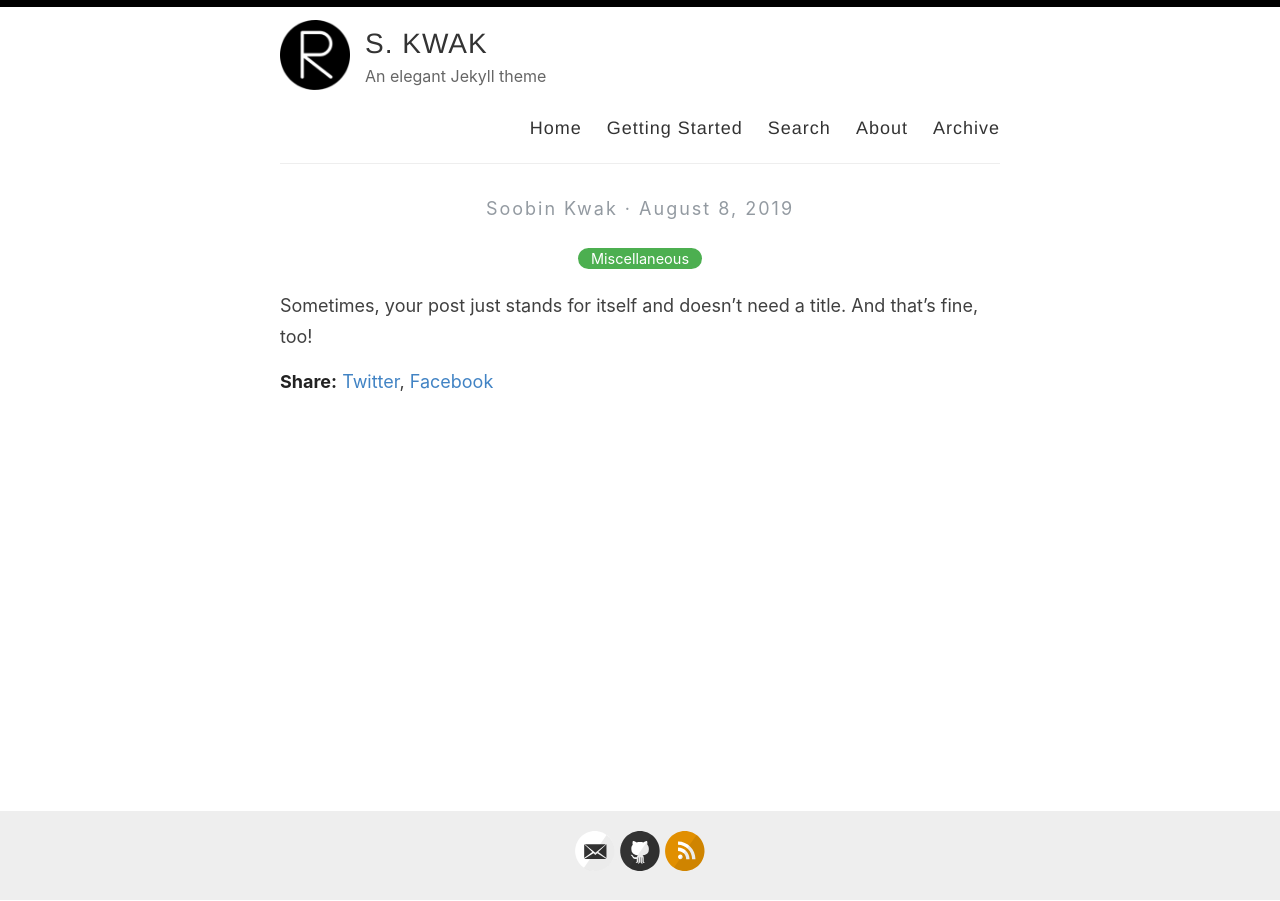
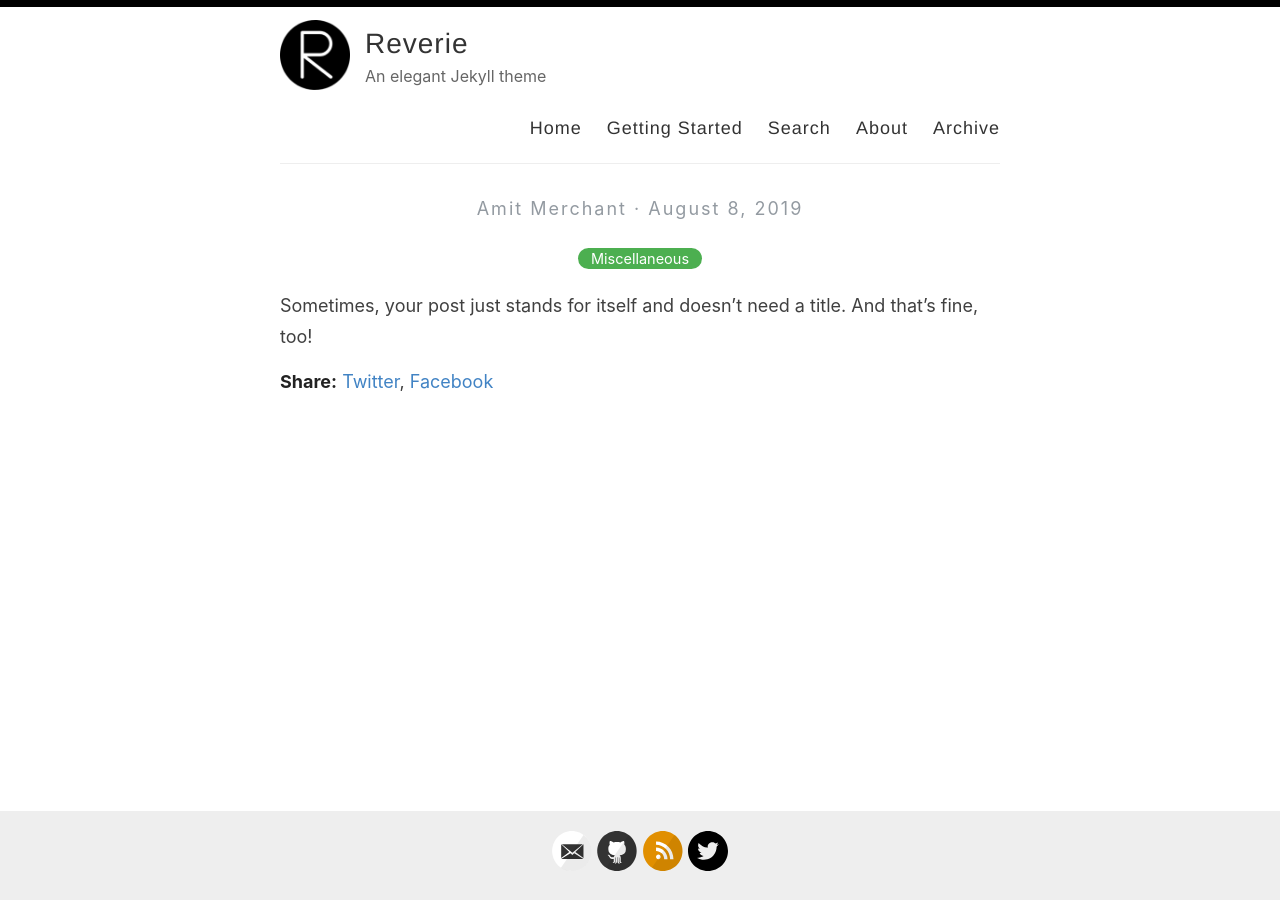
Before and after one commit to skwak/skwak.github.io, a Jekyll site: the page built from _posts/2019-08-08-no-title-posts.md, in a window 1280 px wide. Built offline with Jekyll 4.4.1, drawn with Linux system fonts in a browser that asks for light colours.

Commit message:
Update _config.yml

```diff
--- a/_config.yml
+++ b/_config.yml
@@ -3,10 +3,10 @@
 #
 
 # Name of your site (displayed in the header)
-name: S. KWAK
+name: Reverie
 
 # Name of the author
-author: Soobin Kwak
+author: Amit Merchant
 
 # Short bio or description (displayed in the header)
 description: An elegant Jekyll theme
@@ -21,20 +21,20 @@ avatar: /images/reverie.png
 # Includes an icon in the footer for each username you enter
 footer-links:
   dribbble:
-  email: sbkwak16@gmail.com
-  #facebook:
+  email: amit.d.merchant@gmail.com
+  facebook:
   flickr:
-  github: skwak/skwak.github.io
-  #instagram:
+  github: amitmerchant1990/reverie
+  instagram:
   linkedin:
-  #pinterest:
+  pinterest:
   rss: rss
-  #twitter: amit_merchant
-  #stackoverflow:
-  #youtube: # channel/<your_long_string> or user/<user-name>
-  #googleplus: # anything in your profile username that comes after plus.google.com/
-  #playconsole:
-  #mastodon: # <your-mastodon-instance>/@<your-user-name> eg. fosstodon.org/@username
+  twitter: amit_merchant
+  stackoverflow:
+  youtube: # channel/<your_long_string> or user/<user-name>
+  googleplus: # anything in your profile username that comes after plus.google.com/
+  playconsole:
+  mastodon: # <your-mastodon-instance>/@<your-user-name> eg. fosstodon.org/@username
 
 # Enter your Disqus shortname (not your username) to enable commenting on posts
 # You can find your shortname on the Settings page of your Disqus account
@@ -48,7 +48,7 @@ google_analytics: UA-43339302-11
 
 # Your website URL (e.g. http://amitmerchant1990.github.io or http://www.amitmerchant.com)
 # Used for Sitemap.xml and your RSS feed
-url: https://github.com/skwak/skwak.github.io
+url: http://www.amitmerchant.com/reverie
 enforce_ssl: https://www.amitmerchant.com/reverie
 
 # If you're hosting your site at a Project repository on GitHub pages
```
